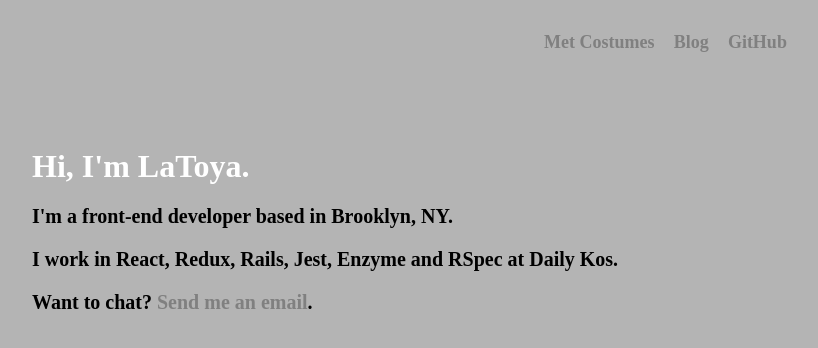
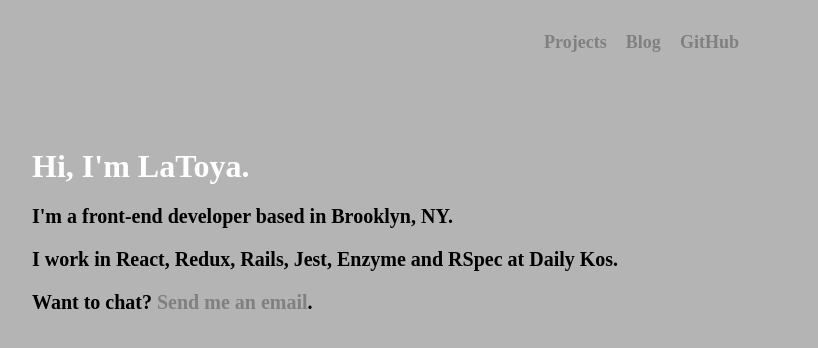
Before and after one commit to latoyaallen/latoya-allen.com, a React (Create React App) app: page / in a window 1280 px wide. Shown: the top 348 px of the page, without its empty margins (352-1170 px from the left). Built offline with nearby package versions, Linux system fonts and the light colour scheme.

Commit message:
Add View and Link to projects page

```diff
--- a/src/App.js
+++ b/src/App.js
@@ -1,12 +1,46 @@
 import React from 'react';
 import './App.css';
 import Home from './components/Home';
+import Header from './components/Header';
+import Projects from './components/Projects';
 
 class App extends React.Component {
+constructor(props) {
+    super(props);
+    this.state = {view: 'home'};
+    this.handleHome = this.handleHome.bind(this);
+  }
+
+  handleHome() {
+    window.location.assign(`/`)
+    this.setState({view: 'home'});
+  }
+
+  componentDidMount() {
+    const pathname = window.location.pathname.substring(1,9);
+    if(pathname === 'projects') {
+      this.setState({view: 'projects'});
+    } else {
+      this.setState({view: 'home'});
+    }
+  }
+
   render() {
+    let view;
+
+    if(this.state.view === 'home') {
+      view =
+        <Home />
+    }
+
+    if(this.state.view === 'projects') {
+      view =
+      <Projects />
+    }
     return (
       <div>
-        <Home />
+        <Header />
+        {view}
       </div>
     );
   }
--- a/src/components/Header.js
+++ b/src/components/Header.js
@@ -2,7 +2,7 @@ import React from 'react';
 import { StyleSheet, css } from 'aphrodite';
 import LinkedIn from './LinkedIn';
 import GitHub from './GitHub';
-import MetCostumes from './MetCostumes';
+import ProjectsLink from './ProjectsLink';
 import Blog from './Blog';
 
 import {
@@ -37,7 +37,7 @@ const styles = StyleSheet.create({
 
 const Header = (props) => (
   <div className={css(styles.navContainer)}>
-    <p className={css(styles.headerItem)}>{<MetCostumes/>}</p>
+    <p className={css(styles.headerItem)}>{<ProjectsLink/>}</p>
     <p className={css(styles.headerItem)}>{<Blog/>}</p>
     <p className={css(styles.headerItem)}>{<GitHub/>}</p>
   </div>
--- a/src/components/Home.js
+++ b/src/components/Home.js
@@ -1,10 +1,8 @@
 import React from 'react'
-import Header from './Header';
 import IntroText from './IntroText';
 
 const Home = () => (
   <div>
-    <Header />
     <IntroText />
   </div>
 )
--- a/src/components/MetCostumes.js
+++ b/src/components/MetCostumes.js
@@ -6,7 +6,7 @@ const styles = StyleSheet.create({
     textDecoration: 'none',
     color: 'grey',
     fontWeight: 'bold',
-    fontSize: 'large',
+    fontSize: '150%',
   },
 });
 
--- a/src/components/Projects.js
+++ b/src/components/Projects.js
@@ -1,46 +1,14 @@
 import React from 'react';
-import { StyleSheet, css } from 'aphrodite';
-import {
-  MOBILE_LANDSCAPE,
-  TABLET_PORTRAIT,
-  TABLET_LANDSCAPE,
-  LAPTOPS,
-} from '../lib/breakpoints';
+import MetCostumes from './MetCostumes'
 
-const styles = StyleSheet.create({
-  projectsContainer: {
-    marginLeft: '3%',
-    lineHeight: '1.8',
-    color: '#f28269',
-    [MOBILE_LANDSCAPE]: {
-      marginLeft: '20%',
-      paddingRight: '11%',
-      color: 'black',
-    },
-    [TABLET_PORTRAIT]: {
-      marginRight: '11.5%',
-      marginLeft: '30%',
-      color: 'pink',
-    },
-    [TABLET_LANDSCAPE]: {
-      marginRight: '11%',
-      marginLeft: '30%',
-      color: 'blue',
-    },
-    [LAPTOPS]: {
-      marginRight: '12%',
-      marginLeft: '40%',
-      color: 'green',
-    }
-  },
-});
-
-
+const projects__metCostumes = {
+  textAlign: 'center',
+}
 
 const Projects = () => (
-  <div className={css(styles.projectsContainer)}>
-    <h1> Projects </h1>
+  <div style={projects__metCostumes}>
+    <MetCostumes />
   </div>
-)
+);
 
 export default Projects;
--- a/src/components/OldGitHub.js
+++ b/src/components/ProjectsLink.js
@@ -5,17 +5,19 @@ const styles = StyleSheet.create({
   links: {
     textDecoration: 'none',
     color: 'grey',
+    fontWeight: 'bold',
+    fontSize: 'large',
   },
 });
 
-const OldGitHub = () => (
+const ProjectsLink = () => (
   <a
     className={css(styles.links)}
-    href="https://github.com/lna"
+    href="/projects"
     target="_blank"
     rel="noopener noreferrer">
-    old GitHub
+    Projects
   </a>
 );
 
-export default OldGitHub;
+export default ProjectsLink;
```
